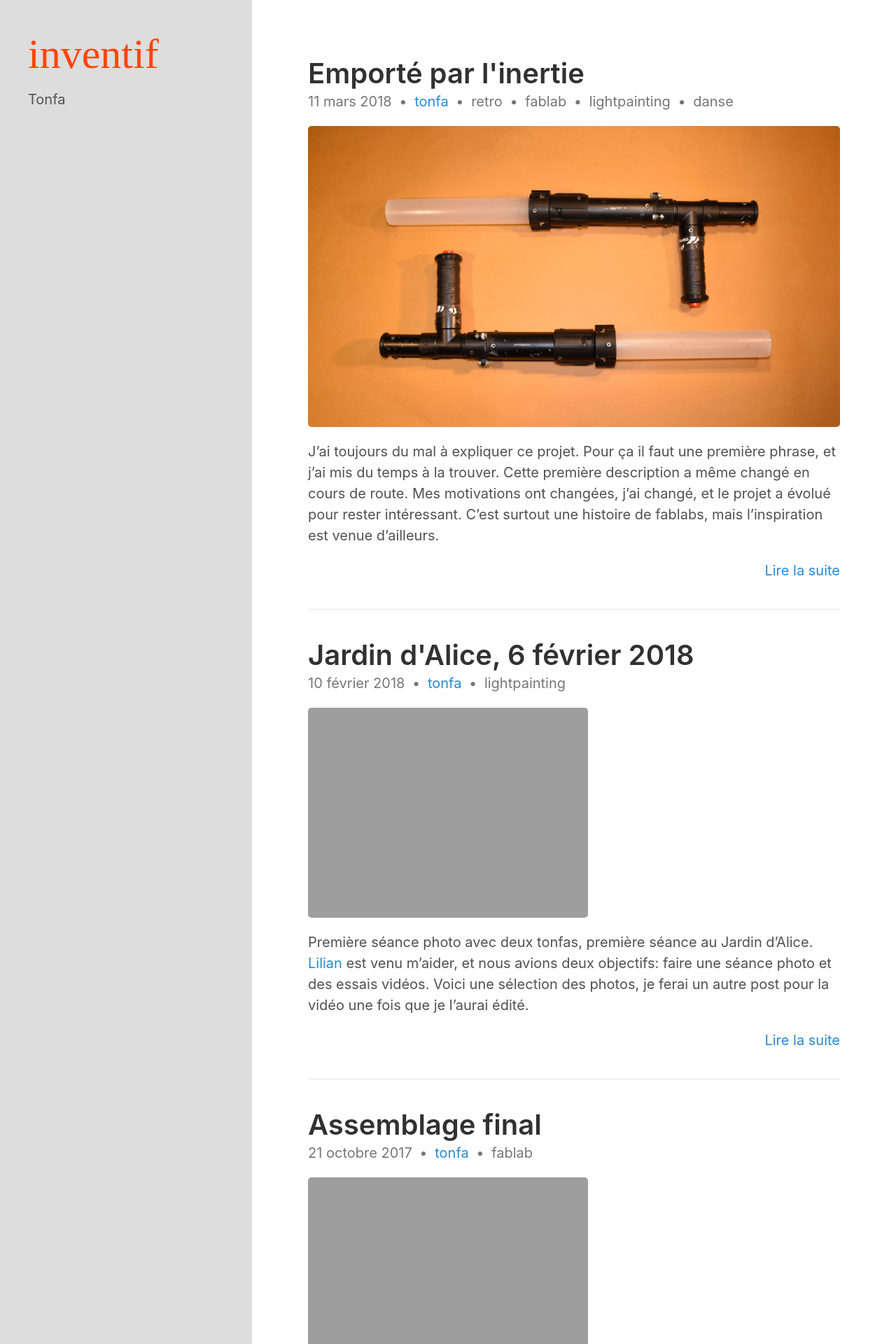
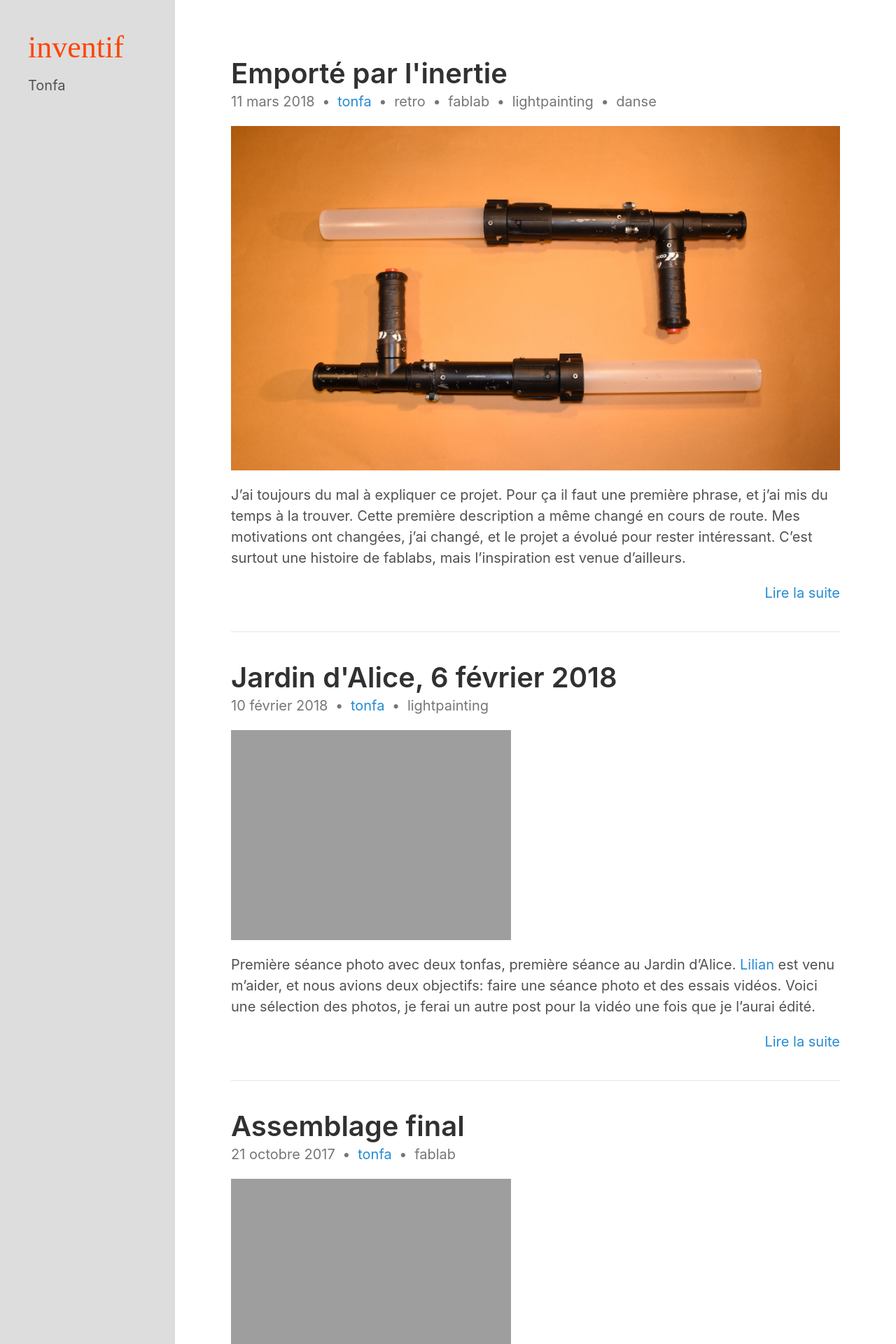
Before and after one commit to Ruff9/inventif, a Jekyll site: the page built from index.html, in a window 1280 px wide. Shown: the top 1920 px of the page at 70% size. Built offline with Jekyll 4.4.1, drawn with Linux system fonts in a browser that asks for light colours; the list of posts is cut into pages by our own code.

Commit message:
rework mobile home header

```diff
--- a/_sass/hydeout/_base.scss
+++ b/_sass/hydeout/_base.scss
@@ -51,7 +51,6 @@ img {
   display: block;
   max-width: 100%;
   margin: 0 0 1rem;
-  border-radius: 5px;
   height: auto; // Fix to keep max-width from squishing images with defined
                 // height in HTML
 }
--- a/_sass/hydeout/_layout.scss
+++ b/_sass/hydeout/_layout.scss
@@ -95,7 +95,7 @@ body {
   .back-arrow { margin-right: 0.5rem; }
 
   @media (min-width: $large-breakpoint) {
-    font-size: 3em;
+    font-size: 2.2em;
 
     .back-arrow { display: none; }
   }
@@ -131,7 +131,6 @@ body {
 // Make header elements blend into sidebar / background
 .container > header {
   background: transparent;
-  // color: white;
   margin: ($heading-spacing - $section-spacing)
           $section-spacing
           $section-spacing;
@@ -159,13 +158,17 @@ body {
 
 .home #sidebar {
 
-  // Center sidebar content
-  text-align: center;
+  flex-direction: row;
+  flex-wrap: wrap;
 
   // Bigger title
   .site-title {
     font-size: 3rem;
     color: $orange-title;
+
+    @media (min-width: $large-breakpoint) {
+      font-size: 2.2em;
+    }
   }
 
   // Show secondary nav content + lead
@@ -174,18 +177,26 @@ body {
   }
 
   header {
+    width: 50%;
+
     ~ nav {
-      display: flex;
+      display: none;
     }
   }
 
   .sidebar-footer {
     display: flex;
-    justify-content: space-between;
-    align-items: center;
+    flex-direction: column;
+    align-items: end;
+    width: 50%;
+    padding-right: 10px;
 
     @media (min-width: $large-breakpoint) {
       display: inline-block;
+      flex-direction: row;
+      align-items: center;
+      width: 100%;
+      padding-right: 0;
     }
   }
 
@@ -197,7 +208,11 @@ body {
 
   @media (min-width: $large-breakpoint) {
     width: $sidebar-width;
-    text-align: left;
+    flex-direction: column;
+
+    header ~ nav {
+      display: flex;
+    }
 
     > *:last-child {
       margin-bottom: 0;
@@ -234,7 +249,6 @@ body {
     }
 
     > * {
-      // max-width: 38em;
       padding: 0;
     }
   }
@@ -255,7 +269,6 @@ body {
   }
 
   &:hover, &:focus {
-    // text-decoration: underline;
     &.icon {
       text-decoration: none;
     }
--- a/_sass/hydeout/_variables.scss
+++ b/_sass/hydeout/_variables.scss
@@ -37,7 +37,7 @@ $padding-v: 1em !default;
 $padding-h: 1.5em !default;
 $heading-spacing: 0.5rem !default;
 $section-spacing: 2rem !default;
-$sidebar-width: 18rem !default;
+$sidebar-width: 250px;
 
 $large-breakpoint: 49rem !default;
 $large-font-size: 1.25rem !default;
```
